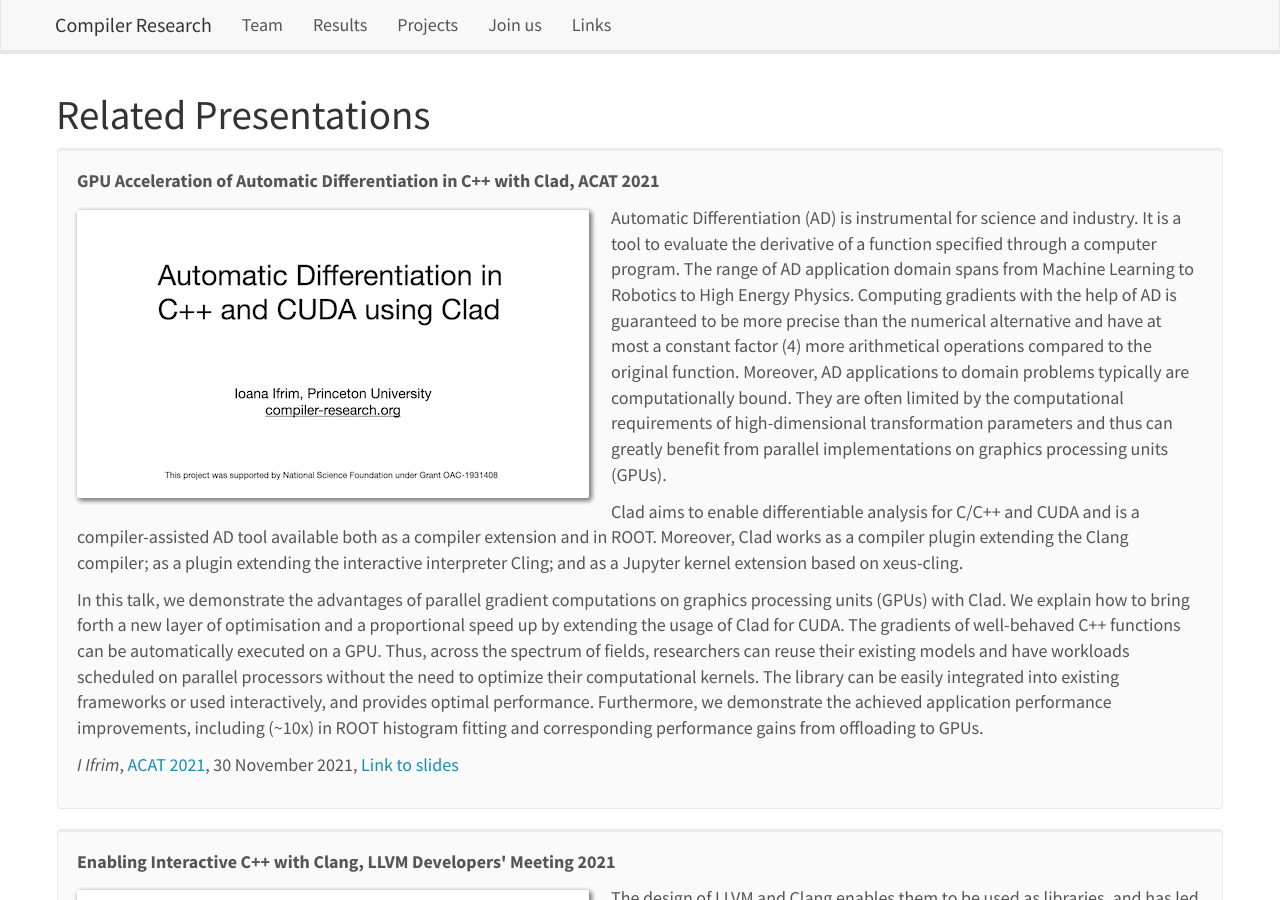
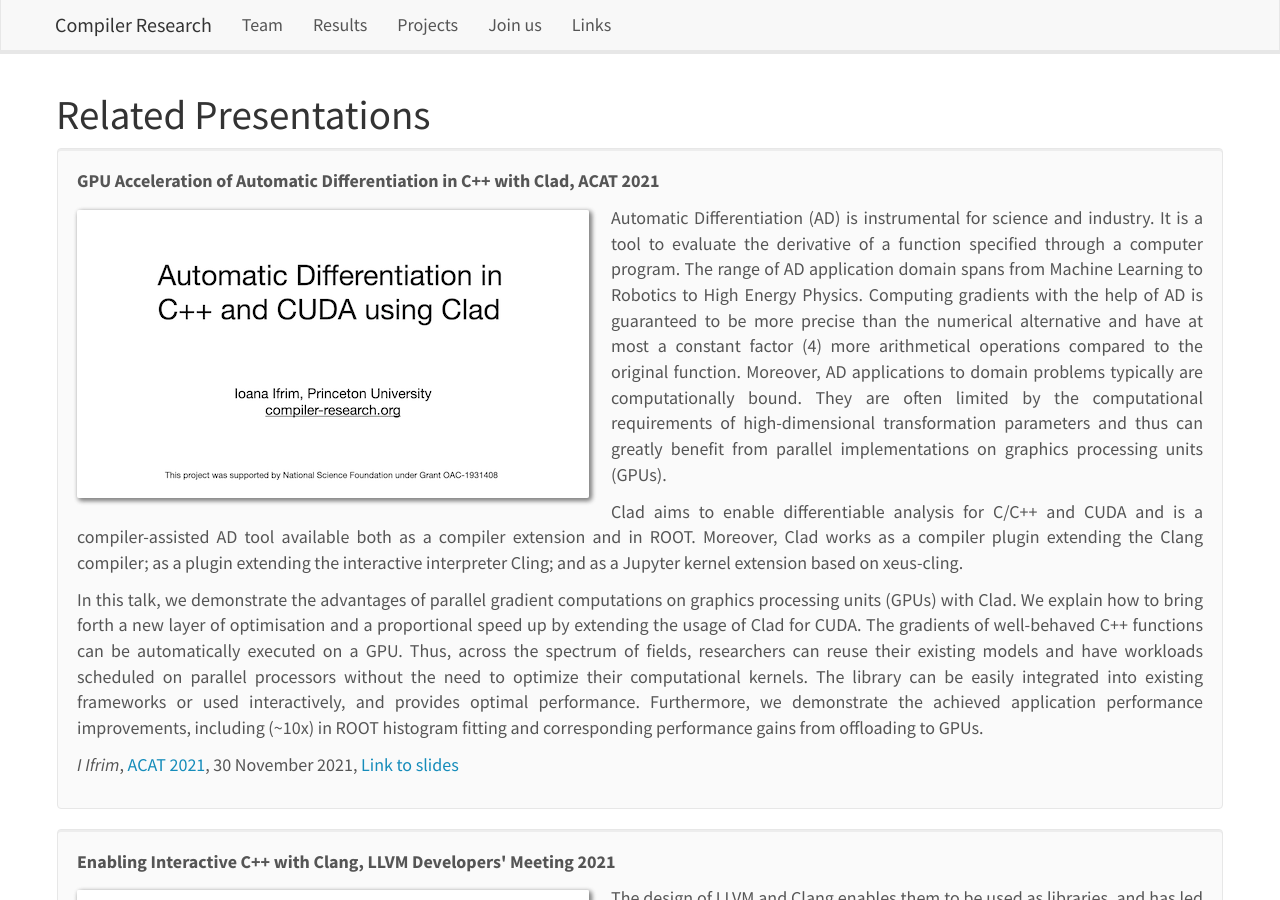
Before and after one commit to vgvassilev/clad, a Jekyll site: the page built from _pages/presentations.md, in a window 1280 px wide and 900 px high. Built offline with Jekyll 4.4.1, drawn with Linux system fonts in a browser that asks for light colours; nearby versions of some CDN libraries; a style sheet for code colours, icons or effects is not loaded.

Commit message:
Justify text

```diff
--- a/_pages/presentations.md
+++ b/_pages/presentations.md
@@ -22,7 +22,7 @@ permalink: /presentations/
 {% endif %}
 
 <div class="col-sm-12 clearfix">
- <div class="well">
+ <div class="well text-justify">
   <pubtit>{{ presi.title }}</pubtit>
   <img src="{{ site.url }}{{ site.baseurl }}/images/pubpic/{{ presi.image }}.gif"
        class="img-responsive"
```
